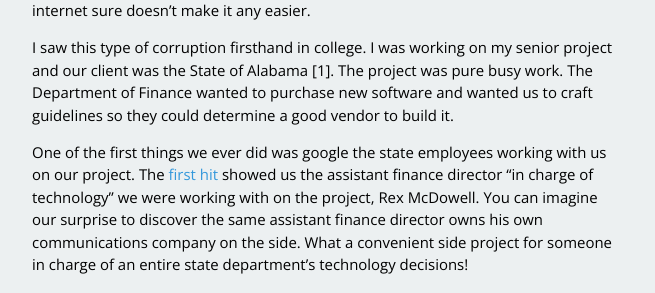
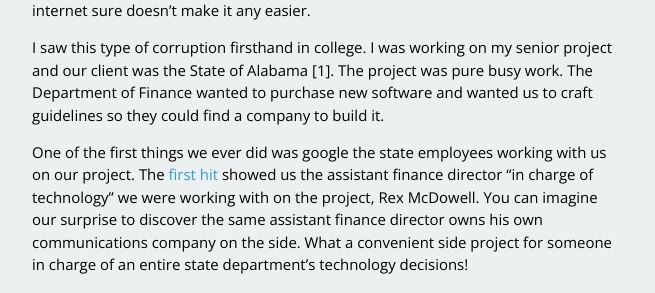
Before and after one commit to atom-morgan/atom-morgan.github.io, a Jekyll site: the page built from _posts/2016-04-06-My-Senior-Project.markdown, in a window 1280 px wide. Shown: the part 507-800 px from the top of the page, without its empty margins (312-967 px from the left). Built offline with Jekyll 4.4.1, drawn with Linux system fonts in a browser that asks for light colours; Markdown is read by kramdown in place of the engine named in the settings.

Commit message:
Update wording

```diff
--- a/_posts/2016-04-06-My-Senior-Project.markdown
+++ b/_posts/2016-04-06-My-Senior-Project.markdown
@@ -14,7 +14,7 @@ A lot of people want to believe this isn't the norm in government. It doesn't ma
 
 How long can TurboTax and the government play that game? I'm not sure. But the internet sure doesn't make it any easier.
 
-I saw this type of corruption firsthand in college. I was working on my senior project and our client was the State of Alabama [1]. The project was pure busy work. The Department of Finance wanted to purchase new software and wanted us to craft guidelines so they could determine a good vendor to build it.
+I saw this type of corruption firsthand in college. I was working on my senior project and our client was the State of Alabama [1]. The project was pure busy work. The Department of Finance wanted to purchase new software and wanted us to craft guidelines so they could find a company to build it.
 
 One of the first things we ever did was google the state employees working with us on our project. The <a href="http://blog.al.com/breaking/2011/05/state_officlal_lives_in_texas.html" target="_blank">first hit</a> showed us the assistant finance director "in charge of technology" we were working with on the project, Rex McDowell. You can imagine our surprise to discover the same assistant finance director owns his own communications company on the side. What a convenient side project for someone in charge of an entire state department's technology decisions!
 
```
